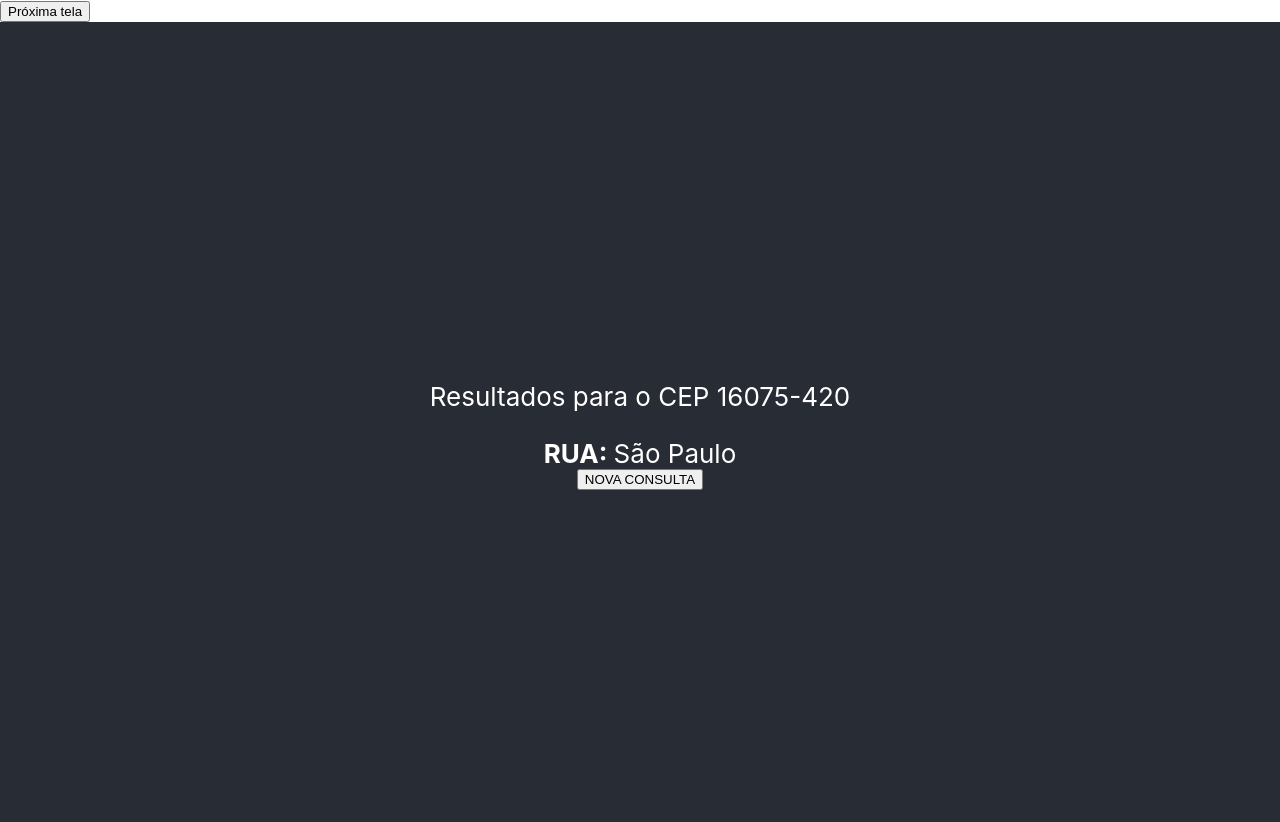
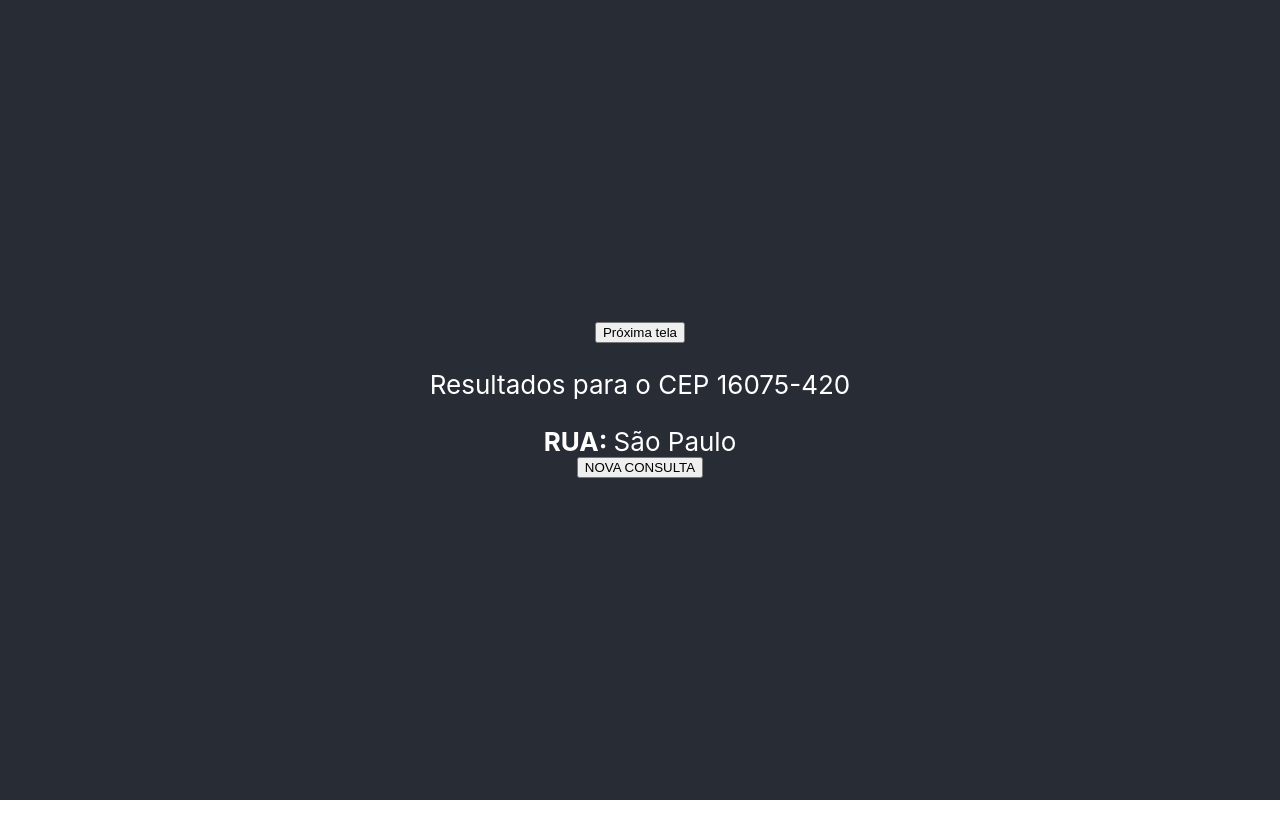
Before and after one commit to phlima3/Consulta-CEP, a React (Create React App) app: page / in a window 1280 px wide. Both pictures are taken after a click on the button "Próxima tela". After the commit the page ends 800 px from the top, so only its background shows below. Built offline with nearby package versions, Linux system fonts and the light colour scheme.

Commit message:
Code cleaned

```diff
--- a/src/App.js
+++ b/src/App.js
@@ -3,26 +3,28 @@ import Pesquisa from "./Containers/Pesquisa";
 import Carregando from "./Containers/Carregando";
 import Erro from "./Containers/Erro";
 import Resultados from "./Containers/Resultados";
-import {useState} from "react"
+import { useState } from "react";
 
 function App() {
+  const [numeroTela, setNumeroTela] = useState(0);
 
-    const [numeroTela, setNumeroTela] = useState(0);
+  function handleClick() {
+    setNumeroTela((numeroTela + 1) % 4);
+  }
 
-    function handleClick(){
-     setNumeroTela((numeroTela + 1) % 4);
-
-    }
-
-  return <div>
+  return (
+    <div className="App">
+      <header className="App-header">
       <button onClick={handleClick}>Próxima tela</button>
-        {numeroTela === 0 ? <Pesquisa/> : null}
-        {numeroTela === 1 ? <Resultados result={{"RUA": "São Paulo"}}/> : null}
-        {numeroTela === 2 ? <Erro errorMessage="Não foi possível identificar o CEP!"/> : null}
-        {numeroTela === 3 ? <Carregando/> : null}
-
-      </div>
-
+      {numeroTela === 0 ? <Pesquisa /> : null}
+      {numeroTela === 1 ? <Resultados result={{ RUA: "São Paulo" }} /> : null}
+      {numeroTela === 2 ? (
+        <Erro errorMessage="Não foi possível identificar o CEP!" />
+      ) : null}
+      {numeroTela === 3 ? <Carregando /> : null}
+      </header>
+    </div>
+  );
 }
 
 export default App;
--- a/src/Containers/Carregando.js
+++ b/src/Containers/Carregando.js
@@ -1,12 +1,10 @@
 function Carregando() {
-    return (
-      <div className="App">
-        <header className="App-header">
-          <p>Carregando resultados...</p>
-          <button>CANCELAR</button>
-        </header>
-      </div>
-    )
-  }
+  return (
+    <>
+      <p>Carregando resultados...</p>
+      <button>CANCELAR</button>
+    </>
+  );
+}
 
-  export default Carregando;
+export default Carregando;
--- a/src/Containers/Erro.js
+++ b/src/Containers/Erro.js
@@ -1,12 +1,10 @@
 function Erro(props) {
   return (
-    <div className="App">
-      <header className="App-header">
-        <p>Erro na consulta</p>
-        <p>{props.errorMessage}</p>
-      </header>
-    </div>
-  )
+    <>
+      <p>Erro na consulta</p>
+      <p>{props.errorMessage}</p>
+    </>
+  );
 }
 
 export default Erro;
--- a/src/Containers/Pesquisa.js
+++ b/src/Containers/Pesquisa.js
@@ -1,13 +1,11 @@
 function Pesquisa() {
   return (
-      <div className="App">
-        <header className="App-header">
+    <>
       <p>Qual CEP você deseja pesquisar?</p>
       <input />
       <button>CONSULTAR</button>
-        </header>
-      </div>
-    )
+    </>
+  );
 }
 
 export default Pesquisa;
--- a/src/Containers/Resultados.js
+++ b/src/Containers/Resultados.js
@@ -9,16 +9,12 @@ function Resultados(props) {
     </span>
   ));
   return (
-    <div className="App">
-      <header className="App-header">
-        <p>Resultados para o CEP 16075-420</p>
-        {elements}
-        <button>NOVA CONSULTA</button>
-      </header>
-    </div>
+    <>
+      <p>Resultados para o CEP 16075-420</p>
+      {elements}
+      <button>NOVA CONSULTA</button>
+    </>
   );
 }
 
-/*  <span><b>RUA:</b>Rua São Paulo </span>
-          <span><b>CIDADE:</b>Maringá </span> */
 export default Resultados;
```
Lines whose indentation alone changed are shown as unchanged.
